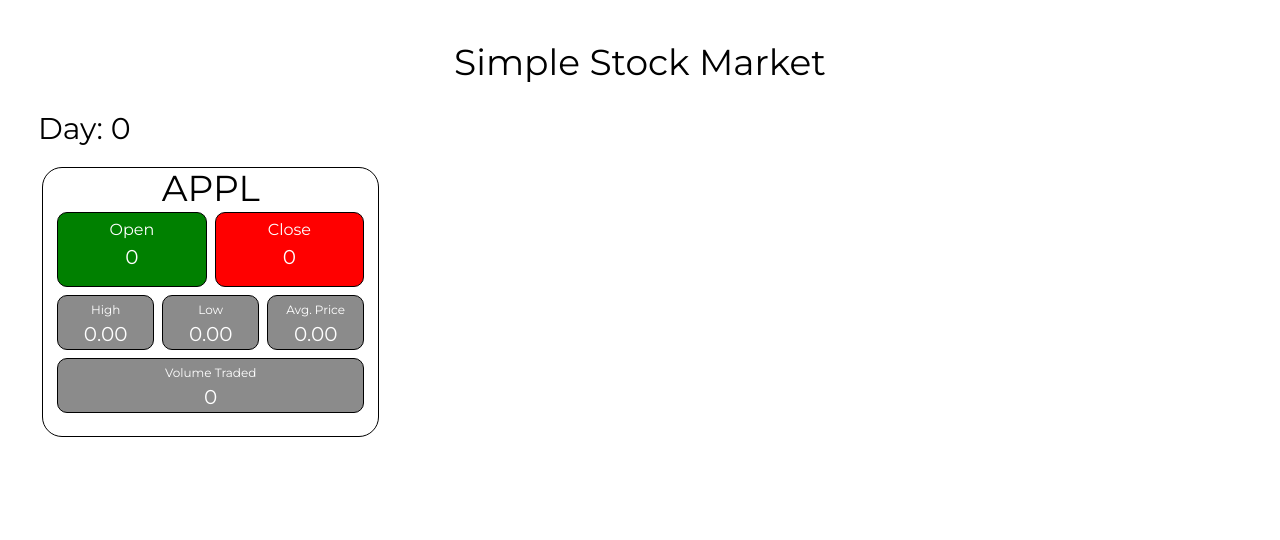
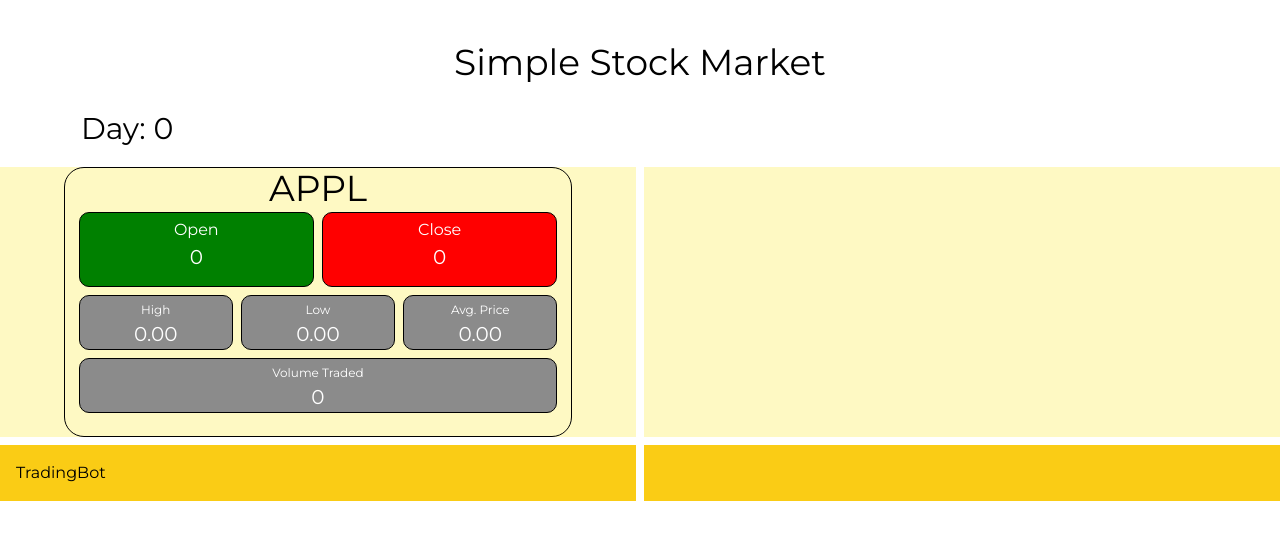
Before and after one commit to Charlie-J-Martin/lambda-simple-trading-bot, a React (Create React App) app in the folder packages/frontend/: page / in a window 1280 px wide. Shown: the top 540 px of the page. Built offline with nearby package versions, Linux system fonts and the light colour scheme; no server answers; the HTML template or start-up script is replaced by a standard one.

Commit message:
Refactor grid layout in App.jsx, add TradingBot component, and update StockInformation component (#23)

```diff
--- a/packages/frontend/src/App.jsx
+++ b/packages/frontend/src/App.jsx
@@ -3,15 +3,15 @@ import './index.css';
 import './App.css';
 import SimulationDayDisplay from './components/SimulationDayDisplay/SimulationDayDisplay';
 import StockInformation from './components/StockInformation/StockInformation';
+import TradingBot from './components/TradingBot/TradingBot';
 
 const App = () => {
   return (
     <>
       <div className='app-container'>
         <div className='container mx-auto'>
-          <div className='grid grid-cols-3 gap-2'>
-            <div className='p-4'></div>
-            <div className='col-span-1 p-4 text-center text-white'>
+          <div className='grid grid-cols-2 gap-2'>
+            <div className='col-span-2 p-4 text-center text-white'>
               <h1
                 className='text-4xl text-center mt-4'
                 style={{ color: 'black' }}
@@ -19,16 +19,18 @@ const App = () => {
                 Simple Stock Market
               </h1>
             </div>
-            <div className='p-3'></div>
             <div>
-              <SimulationDayDisplay/>
+              <SimulationDayDisplay />
             </div>
-            <div className='col-span-3 '></div>
-            <div className='flex justify-center'>
+            <div className='col-span-2 '></div>
+            <div className='bg-yellow-100 flex justify-center'>
               <StockInformation ticker={'AAPL'} />
             </div>
-            <div className='p-4'></div>
-            <div className='p-4'></div>
+            <div className='bg-yellow-100 p-4'></div>
+            <div className='bg-yellow-400 p-4'>
+              <TradingBot />
+            </div>
+            <div className='bg-yellow-400 p-4'></div>
           </div>
         </div>
       </div>
--- a/packages/frontend/src/components/StockInformation/StockInformation.jsx
+++ b/packages/frontend/src/components/StockInformation/StockInformation.jsx
@@ -1,11 +1,16 @@
-import React from 'react';
+import React, { useState, useEffect } from 'react';
 import './StockInformation.css';
 import useSocket from '../../useSocket';
 import Prices from '../Prices/Prices';
 import MetaData from '../MetaData/MetaData';
 
 const StockInformation = ({ ticker }) => {
+  const [previousData, setPreviousData] = useState(null);
   const stockData = useSocket('http://localhost:3001', 'AAPL');
+
+  useEffect(() => {
+    setPreviousData(stockData.data);
+  }, [stockData, previousData]);
 
   return (
     <div className='stock-information-container'>
--- /dev/null
+++ b/packages/frontend/src/components/TradingBot/TradingBot.jsx
@@ -0,0 +1,11 @@
+import React from 'react';
+
+const TradingBot = () => {
+  return (
+    <>
+      <div>TradingBot</div>
+    </>
+  );
+};
+
+export default TradingBot;
```
